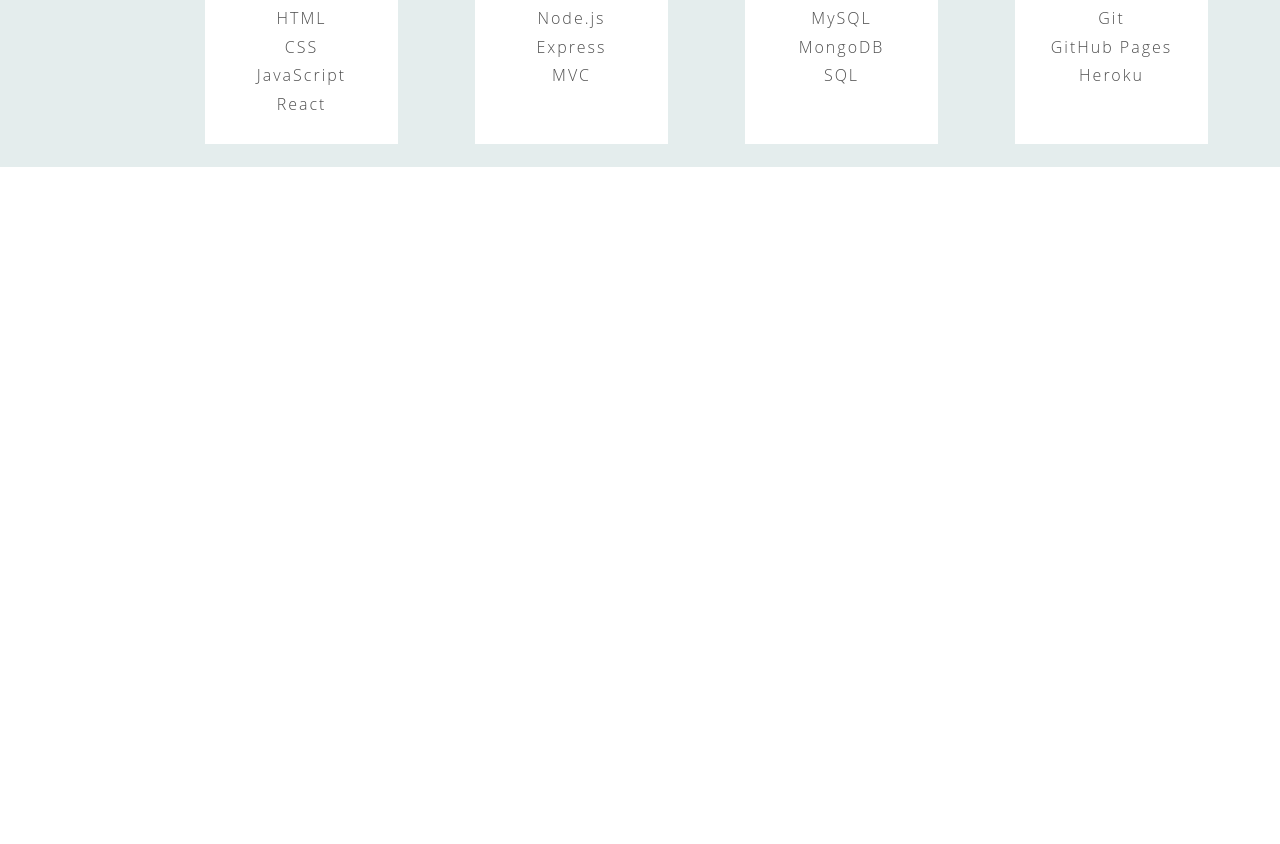
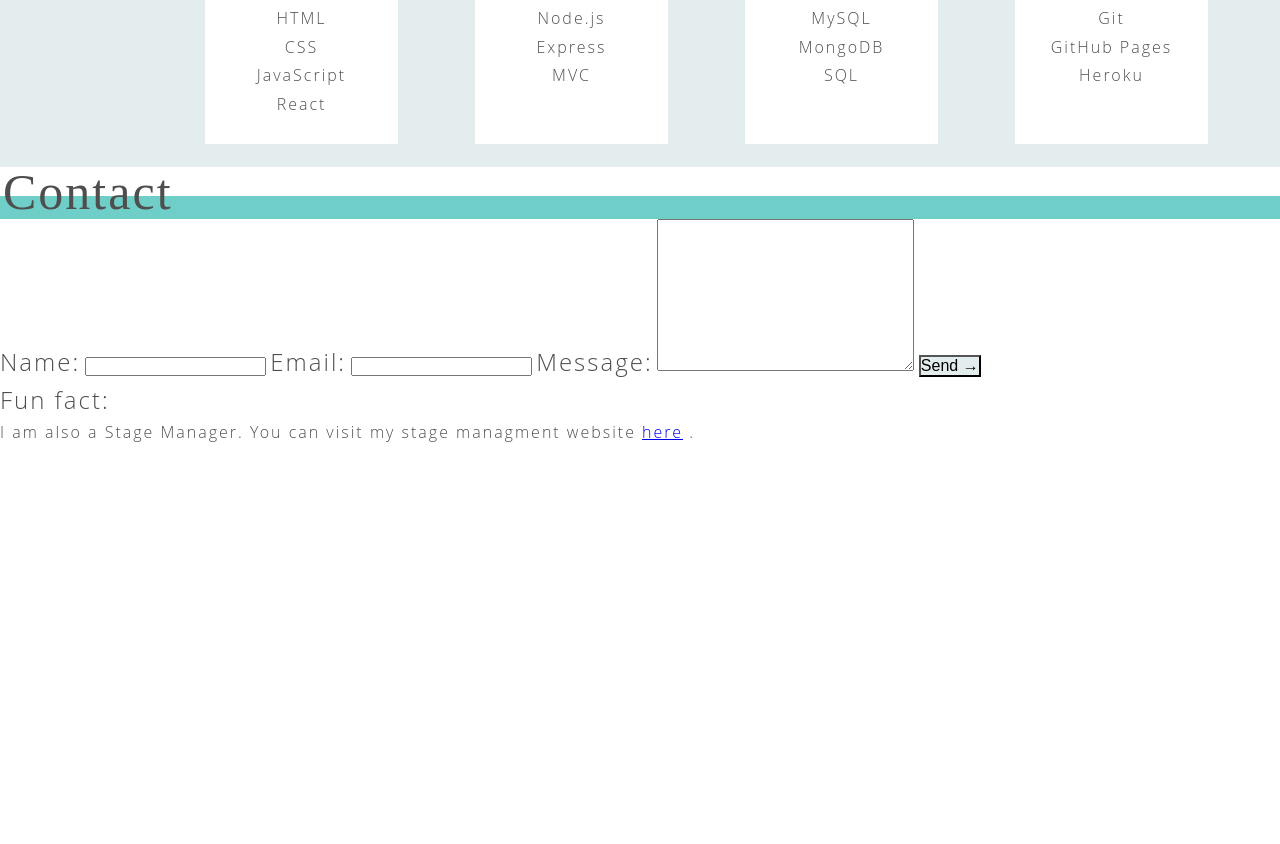
Before and after one commit to KaitlynSalemi/Portfolio, a website: page index.html in a window 1280 px wide. Shown: the part 2753-3597 px from the top of the page. Drawn offline with Linux system fonts and the light colour scheme; a web font is replaced by a local one.

Commit message:
contact html

```diff
--- a/index.html
+++ b/index.html
@@ -88,7 +88,6 @@
                     </div>
                 </a>
             </div>
-
             <div class="section-resume__block">&nbsp;</div>
             <div class="section-resume__cards">
                 <div class="resume-card">
@@ -227,7 +226,24 @@
                 </div>
             </div>
         </section>
-        <section class="section-contact"></section>
+        <section class="section-contact">
+            <h2 class="section-contact__heading heading-2">Contact</h2>
+            <form action="#" class="section-contact__form">
+                <label class="name-label font-medium" for="name">Name:</label>
+                <input class="name-input" type="text" id="name" name="name">
+                <label class="email-label font-medium" for="email">Email:</label>
+                <input class="email-input" type="email" id="email" name="email">
+                <label class="message-label font-medium" for="message">Message:</label>
+                <textarea class="message-input" name="message" id="message" cols="30" rows="10"></textarea>
+                <input class="btn font-small" type="submit" value="Send &rarr;">
+            </form>
+            <div class="section-contact__fun-fact">
+                <h3 class="section-contact__fun-fact__heading heading-3">Fun fact:</h3>
+                <p class="section-contact__fun-fact__paragraph font-small"> <span></span> I am also a Stage Manager. You can visit my stage managment website<span>
+                    <a href="#" class="section-contact__funt-fact__link font-small">here</a>
+                </span>.</p>
+            </div>
+        </section>
     </main>
     <footer class="footer">Footer</footer>
 </body>
```
